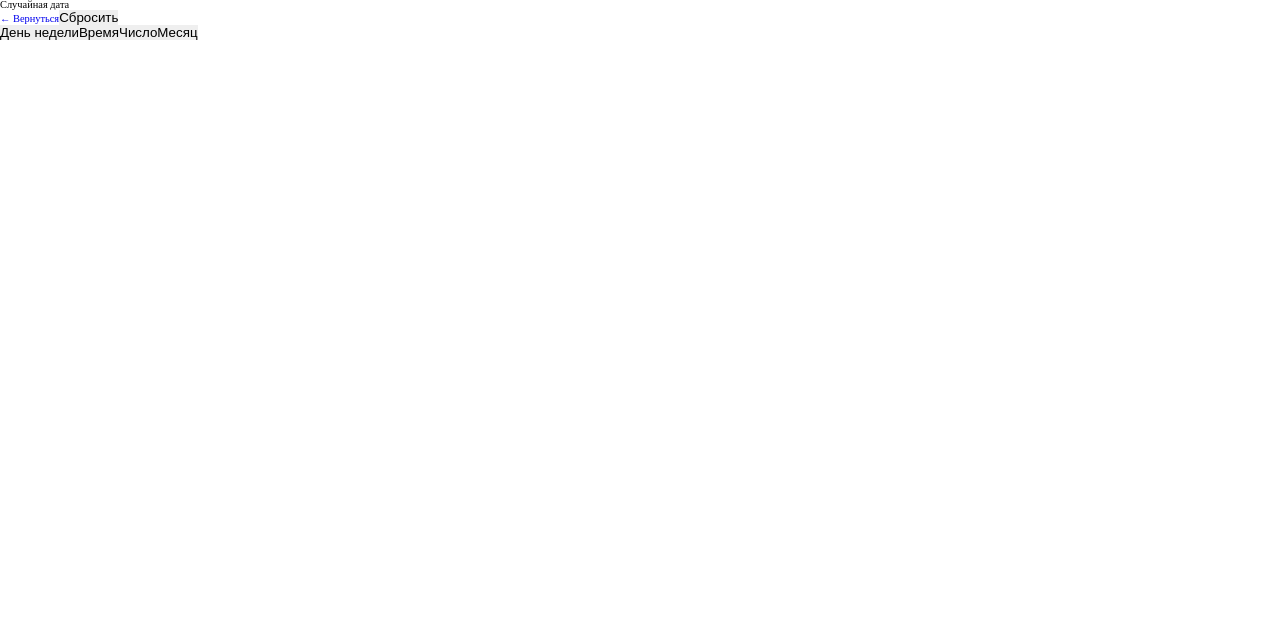
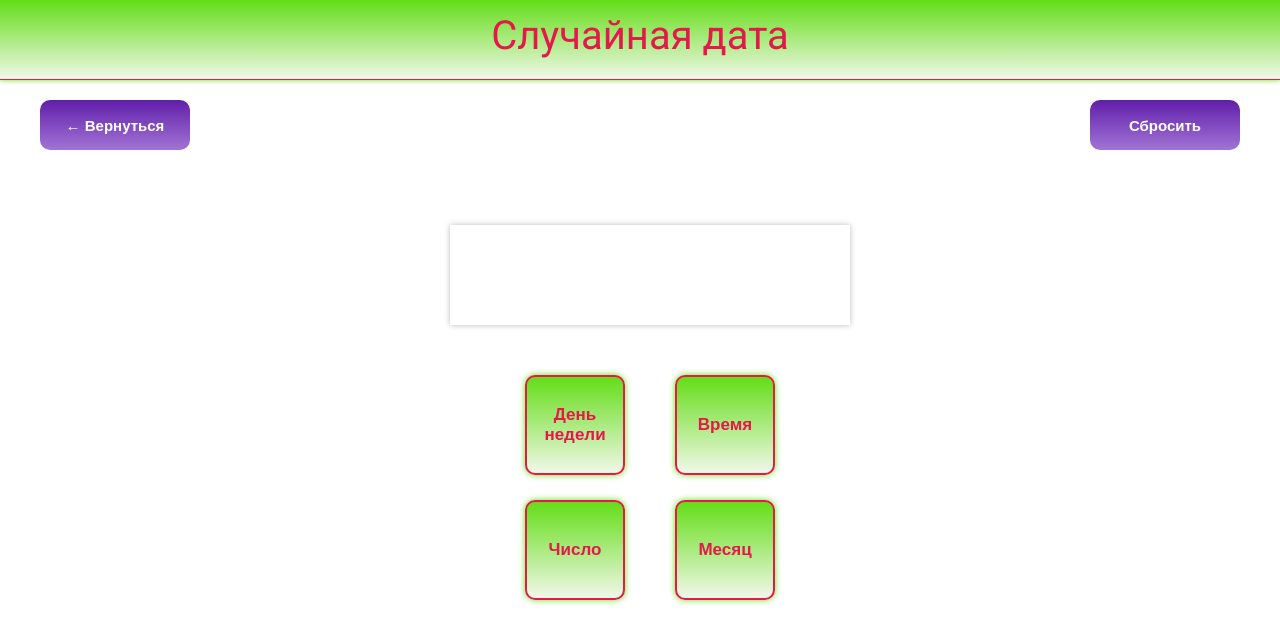
Before and after one commit to Rustam9724/random-app, a React (Create React App) app in the folder random-app/: page /date-randomiser in a window 1280 px wide. Shown: the top 644 px of the page. Built offline with nearby package versions, Linux system fonts and the light colour scheme.

Commit message:
init: date randomiser style

```diff
--- a/random-app/src/components/DateRandomiser.jsx
+++ b/random-app/src/components/DateRandomiser.jsx
@@ -6,47 +6,47 @@ function DateRandomiser() {
 
     function getRandomDay() {
         const days = ['Понедельник', 'Вторник', 'Среда', 'Четверг', 'Пятница', 'Суббота', 'Воскресенье'];
-        setResult([...result, days[Math.floor(Math.random() * 7)]]);
+        setResult([...result, ` ${days[Math.floor(Math.random() * 7)]}`]);
     }
 
     function getRandomTime() {
         const newTime = `${Math.floor(Math.random() * 24)}:${Math.floor(Math.random() * 60)}`
         if (newTime.match(/^\d{2}:\d{2}$/)) {
-            setResult([...result, newTime]);
+            setResult([...result, ` ${ newTime}`]);
         } else {
             getRandomTime();
         }
     }
 
     function getRandomDate() {
-        setResult([...result, Math.floor(Math.random() * 31) + 1]);
+        setResult([...result, ` ${Math.floor(Math.random() * 31) + 1}`]);
     }
 
     function getRandomMonth() {
         const monthes = ['Январь', 'Февраль', 'Март', 'Апрель', 'Май', 'Июнь', 'Июль', 'Август', 'Сентябрь', 'Октябрь', 'Ноябрь', 'Декабрь'];
-        setResult([...result, monthes[Math.floor(Math.random() * 13)]]);
+        setResult([...result, ` ${monthes[Math.floor(Math.random() * 13)]}`]);
     }
 
     return (
         <>
-        <header className="date-header">
+        <header className="header date-header">
             Случайная дата
         </header>
+        <div className="control-panel">
+                <Link to="/">
+                    <button className="control-btn">← Вернуться</button>
+                </Link>
+                <button className="control-btn" onClick={() => setResult([])}>Сбросить</button>
+            </div>
         <main className="date-main">
-            <div className="control-panel">
-                <Link to="/">
-                    ← Вернуться
-                </Link>
-                <button className="btn" onClick={() => setResult([])}>Сбросить</button>
-            </div>
             <div className="date-result">
                 {result}
             </div>
             <div className="date-buttons">
-                <button className="btn" onClick={getRandomDay}>День недели</button>
-                <button className="btn" onClick={getRandomTime}>Время</button>
-                <button className="btn" onClick={getRandomDate}>Число</button>
-                <button className="btn" onClick={getRandomMonth}>Месяц</button>
+                <button className="date-btn" onClick={getRandomDay}>День недели</button>
+                <button className="date-btn" onClick={getRandomTime}>Время</button>
+                <button className="date-btn" onClick={getRandomDate}>Число</button>
+                <button className="date-btn" onClick={getRandomMonth}>Месяц</button>
             </div>
         </main>
         </>
--- a/random-app/src/index.css
+++ b/random-app/src/index.css
@@ -86,6 +86,10 @@ html, body {
   cursor: pointer;
 }
 
+.random-card:hover {
+  background: #64dd17;
+}
+
 @media (max-width: 514px) {
   .random-card {
     width: 31vw;
@@ -116,3 +120,77 @@ html, body {
 .random-card__icon {
   font-size: 3rem;
 }
+
+.date-header {
+  margin-bottom: 20px;
+}
+
+.control-panel {
+  display: flex;
+  width: 1200px;
+  justify-content: space-between;
+  margin: 0 auto 75px;
+}
+
+.control-btn {
+  width: 150px;
+  height: 50px;
+  background: linear-gradient(#601EAA, #A174D4);
+  border-radius: 10px;
+  cursor: pointer;
+  color: white;
+  font-weight: 600;
+  font-size: 15px;
+}
+
+.control-btn:hover {
+  background: #601EAA;
+}
+
+.date-main {
+  width: 1300px;
+  margin: 0 auto;
+}
+
+.date-result {
+  max-width: 1300px;
+  min-width: 400px;
+  width: min-content;
+  height: 100px;
+  margin: 0 auto 50px;
+  box-shadow: 0 0 6px #bdbdbd;
+  font-size: 20px;
+  padding: 5px;
+  font-family: Roboto;
+  color: #601EAA;
+  font-weight: 600;
+  overflow: auto;
+  line-height: 120%;
+}
+
+.date-buttons {
+  display: flex;
+  width: 250px;
+  height: 250px;
+  flex-wrap: wrap;
+  column-gap: 50px;
+  margin: 0 auto;
+}
+
+.date-btn {
+  width: 100px;
+  height: 100px;
+  background: linear-gradient(#64dd17, #f1f8e9);
+  padding: 1rem;
+  border: 2px solid #E5184B;
+  border-radius: 10px;
+  box-shadow: 0 0 6px #64dd17;
+  cursor: pointer;
+  color: #E5184B;
+  font-weight: 600;
+  font-size: 17px;
+}
+
+.date-btn:hover {
+  background: #64dd17;
+}
```
